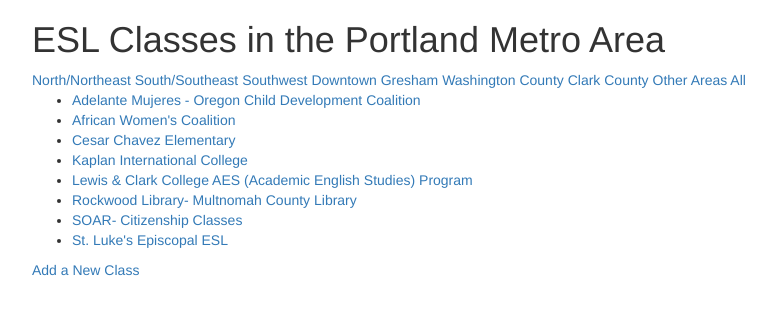
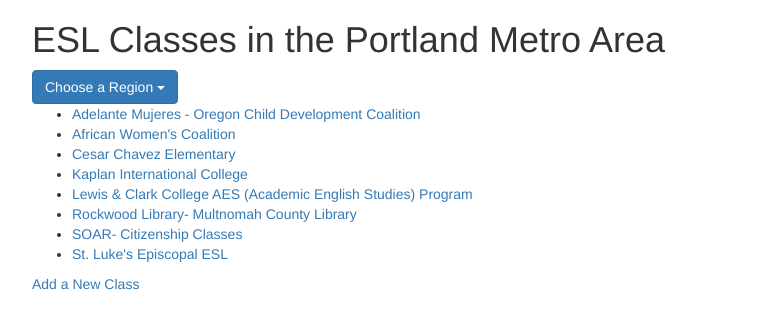
Before and after one commit to stephr3/portland-esl-network, a Rails app: page / in a window 1280 px wide. Shown: the top 329 px of the page, without its empty margins (38-814 px from the left). Run offline with Rails 7, Linux system fonts and the light colour scheme; data comes from the database, SQL or seed files in the repository; style sheets or scripts are compiled from the project's sources; some libraries are stand-ins or nearby versions.

Commit message:
change links to a dropdown menu

```diff
--- a/app/views/sites/index.html.erb
+++ b/app/views/sites/index.html.erb
@@ -1,14 +1,20 @@
 <h1>ESL Classes in the Portland Metro Area</h1>
+<div class="dropdown">
+  <button class="dropdown-toggle btn btn-primary" type="button" data-toggle="dropdown">Choose a Region
+  <span class="caret"></span></button>
+  <ul class="dropdown-menu">
+    <li><a href="/">All</a></li>
+    <li><a href="?region=north-northeast">North/Northeast</a></li>
+    <li><a href="?region=south-southeast">South/Southeast</a></li>
+    <li><a href="?region=southwest">Southwest</a></li>
+    <li><a href="?region=downtown">Downtown</a></li>
+    <li><a href="?region=gresham">Gresham</a></li>
+    <li><a href="?region=washington-county">Washington County</a></li>
+    <li><a href="?region=clark-county">Clark County</a></li>
+    <li><a href="?region=other-areas">Other Areas</a></li>
+  </ul>
+</div>
 
-<%= link_to 'North/Northeast', '?region=north-northeast' %>
-<%= link_to 'South/Southeast', '?region=south-southeast' %>
-<%= link_to 'Southwest', '?region=southwest' %>
-<%= link_to 'Downtown', '?region=downtown' %>
-<%= link_to 'Gresham', '?region=gresham' %>
-<%= link_to 'Washington County', '?region=washington-county' %>
-<%= link_to 'Clark County', '?region=clark-county' %>
-<%= link_to 'Other Areas', '?region=other-areas' %>
-<%= link_to 'All', root_path %>
 
 <ul>
   <% @sites.each do |site| %>
```
